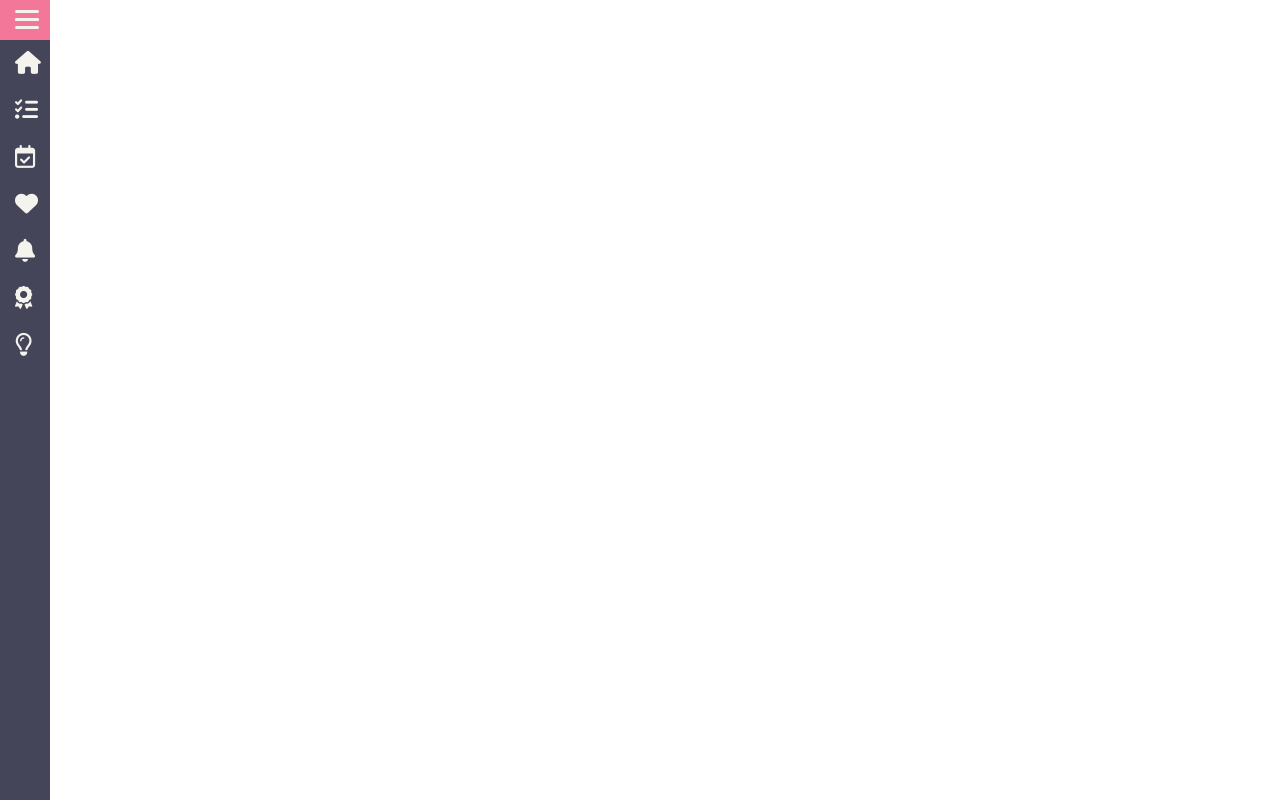
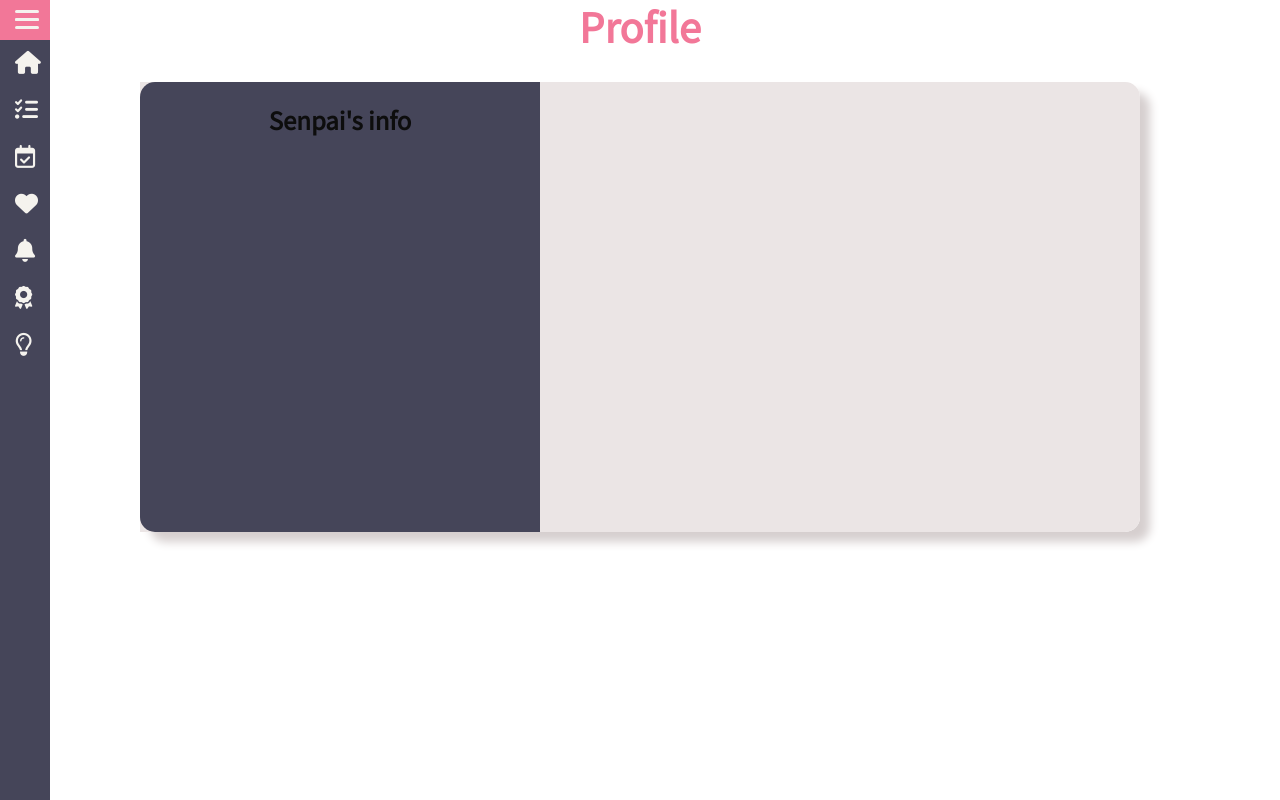
Before and after one commit to valtdv/TaskyChan, a React (Create React App) app: page / in a window 1280 px wide. Built offline with nearby package versions, Linux system fonts and the light colour scheme.

Commit message:
appareances updated

```diff
--- a/src/App.css
+++ b/src/App.css
@@ -5,9 +5,10 @@
   --pink: #f27798;
   --darker-pink: #ee5b82;
   --black: #0d0d0d;
+  --not-white: #ebe5e5;
   --lighter-grey: #f5f3ee;
   --slightly-less-grey: #dfdddd;
-  --grey: #cccbcb;
+  --grey: #d6cfcf;
   --darker-grey: #bebbbb;
 }
 
--- a/src/App.js
+++ b/src/App.js
@@ -4,12 +4,14 @@ import SideBar from "./views/components/SideBar";
 import AddStreak from "./views/components/Forms/AddStreak"
 import Streaks from "./views/Streaks";
 import Tasks from "./views/Tasks"
+import Profile from "./views/Profile"
 
 function App() {
   return (
     <div className="App">
-      {/*<Task title="Hacer el taller de compiladores" />  <AddStreak show={false} /> <Tasks /> <Streaks />*/}
+      {/*<Task title="Hacer el taller de compiladores" />   <Tasks /> <Streaks />*/}
       <SideBar />
+      <Profile />
     </div>
   );
 }
--- a/src/views/Profile.js
+++ b/src/views/Profile.js
@@ -1,13 +1,14 @@
 import React, { Component } from "react";
-import "./css/GeneralView"
-import "./components/Card"
+import "./css/GeneralView.css"
+import "./css/Profile.css"
+import Card from "./components/Card"
 
 class Profile extends Component {
   render() {
     return (
       <div className="Profile">
         <h1>Profile</h1>
-        <main className="profile-main"></main>
+        <Card></Card>
       </div>
     );
   }
--- a/src/views/components/Card/Card.css
+++ b/src/views/components/Card/Card.css
@@ -1,5 +1,31 @@
 @import url("../../../App.css");
 
-.Card{
-    margin: 15px;
+.Card {
+  display: block;
+  margin-left: auto;
+  margin-right: auto;
+  width: 1000px;
+  height: 450px;
+  border-radius: 15px;
+  box-shadow: 10px 10px 10px 0 var(--grey);
 }
+
+.card-left,
+.card-right {
+  height: 100%;
+}
+
+.card-left {
+  float: left;
+  width: 40%;
+  border-top-left-radius: 15px;
+  border-bottom-left-radius: 15px;
+  background-color: var(--purple);
+}
+
+.card-right {
+  width: 100%;
+  border-top-right-radius: 15px;
+  border-bottom-right-radius: 15px;
+  background-color: var(--not-white);
+}
--- a/src/views/components/Card/Card.js
+++ b/src/views/components/Card/Card.js
@@ -1,8 +1,15 @@
 import React from "react";
-import "./Card.css"
+import "./Card.css";
 
 const Card = (props) => {
-    return <div className="Card">{props.children}</div>
-}
+  return (
+    <div className="Card">
+      <div className="card-left">
+          <h2>Senpai's info</h2>
+      </div>
+      <div className="card-right"></div>
+    </div>
+  );
+};
 
 export default Card;
--- a/src/views/components/Container/Container.css
+++ b/src/views/components/Container/Container.css
@@ -3,10 +3,12 @@
 .Container {
   width: 450px;
   height: 430px;
+  border: 1px solid var(--not-white);
   border-radius: 15px;
   overflow: auto;
   padding: 25px;
-  background-color: var(--grey);
+  background-color: var(--not-white);
+  box-shadow: 10px 10px 10px 1px var(--grey);
 }
 
 .Container::-webkit-scrollbar {
--- a/src/views/components/SpeachBubble/SpeechBubble.css
+++ b/src/views/components/SpeachBubble/SpeechBubble.css
@@ -8,18 +8,19 @@
   padding: 10px;
   border-radius: 10px;
   text-align: left;
-	background: var(--slightly-less-grey);
+  background-color: var(--not-white);
+  box-shadow: 10px 10px 15px 1px var(--grey);
 }
 
 .speech-bubble:after {
-	content: '';
+  content: "";
   position: absolute;
   bottom: 0;
   left: 50%;
   width: 0;
   height: 0;
   border: 32px solid transparent;
-	border-top-color: var(--slightly-less-grey);
+  border-top-color: var(--not-white);
   border-bottom: 0px;
   border-left: 0;
   margin-left: 60px;
--- a/src/views/css/GeneralView.css
+++ b/src/views/css/GeneralView.css
@@ -15,7 +15,13 @@
   margin-right: auto;
 }
 
+.main-profile{
+  display: grid;
+  grid-template-columns: repeat(2, 500px);
+}
+
 h1 {
+  margin-top: -3px;
   color: var(--pink);
   font-size: 40px;
 }
--- /dev/null
+++ b/src/views/css/Profile.css
@@ -0,0 +1 @@
+@import url("../../App.css");
```
Lines whose indentation alone changed are shown as unchanged.
